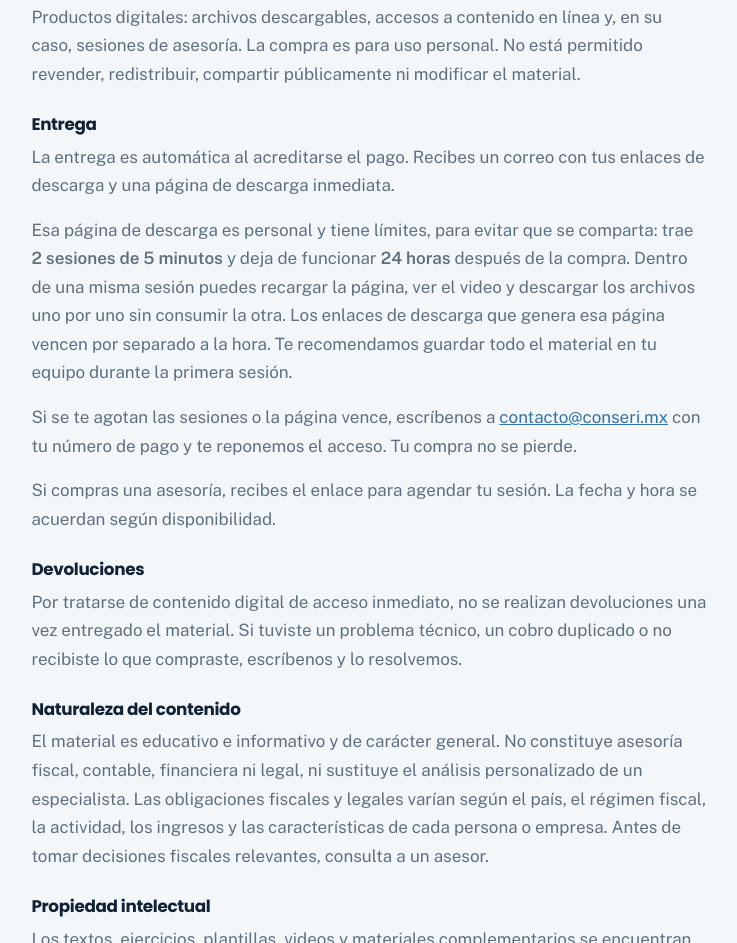
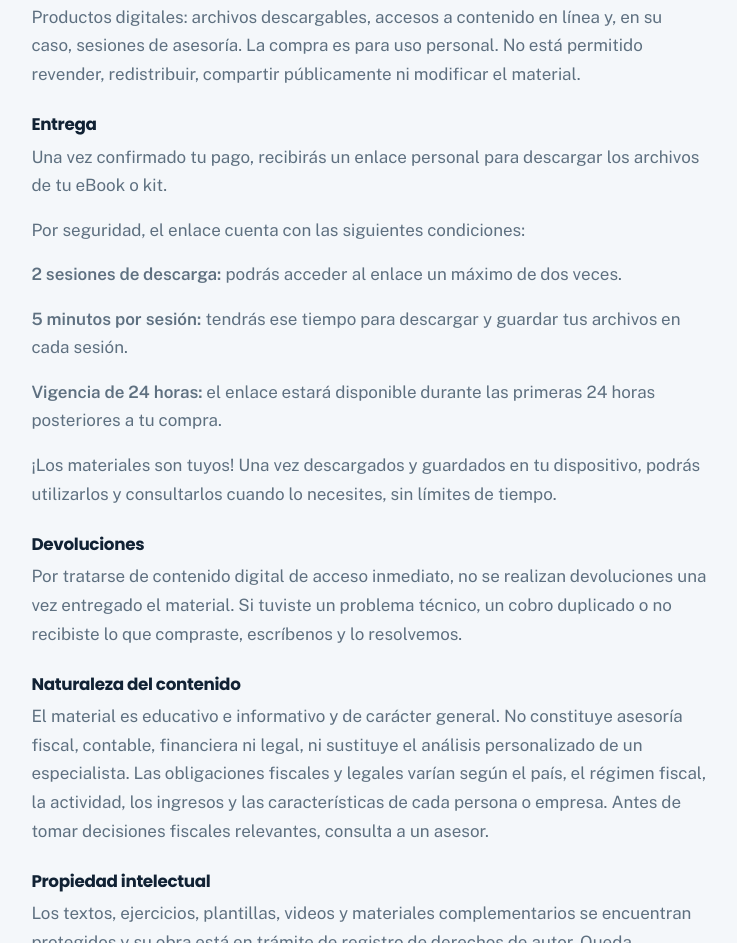
Before and after one commit to ajh162/ebooks_conseri, a plain HTML site: page legal.html in a window 1280 px wide. Shown: the part 1611-2554 px from the top of the page, without its empty margins (271-1008 px from the left). Drawn offline with nearby package versions, Linux system fonts and the light colour scheme.

Commit message:
Update legal.html

```diff
--- a/legal.html
+++ b/legal.html
@@ -135,28 +135,23 @@ height="0" width="0" style="display:none;visibility:hidden"></iframe></noscript>
 
   <h3>Entrega</h3>
   <p>
-    La entrega es automática al acreditarse el pago. Recibes un correo con tus
-    enlaces de descarga y una página de descarga inmediata.
+    Una vez confirmado tu pago, recibirás un enlace personal para descargar los archivos de tu eBook o kit.
   </p>
   <p>
-    Esa página de descarga es personal y tiene límites, para evitar que se
-    comparta: trae <strong>2 sesiones de 5 minutos</strong> y deja de funcionar
-    <strong>24 horas</strong> después de la compra. Dentro de una misma sesión
-    puedes recargar la página, ver el video y descargar los archivos uno por uno
-    sin consumir la otra. Los enlaces de descarga que genera esa página
-    vencen por separado a la hora. Te recomendamos guardar todo el material en
-    tu equipo durante la primera sesión.
+    Por seguridad, el enlace cuenta con las siguientes condiciones:
   </p>
   <p>
-    Si se te agotan las sesiones o la página vence, escríbenos a
-    <a href="mailto:contacto@conseri.mx">contacto@conseri.mx</a> con tu número de
-    pago y te reponemos el acceso. Tu compra no se pierde.
+   <strong>2 sesiones de descarga:</strong> podrás acceder al enlace un máximo de dos veces.
   </p>
   <p>
-    Si compras una asesoría, recibes el enlace para agendar tu sesión. La fecha
-    y hora se acuerdan según disponibilidad.
+    <strong>5 minutos por sesión:</strong> tendrás ese tiempo para descargar y guardar tus archivos en cada sesión.
   </p>
-
+  <p>
+    <strong>Vigencia de 24 horas:</strong> el enlace estará disponible durante las primeras 24 horas posteriores a tu compra.
+  </p>
+  <p>
+    ¡Los materiales son tuyos! Una vez descargados y guardados en tu dispositivo, podrás utilizarlos y consultarlos cuando lo necesites, sin límites de tiempo.
+  </p>
   <h3>Devoluciones</h3>
   <p>
     Por tratarse de contenido digital de acceso inmediato, no se realizan
```
